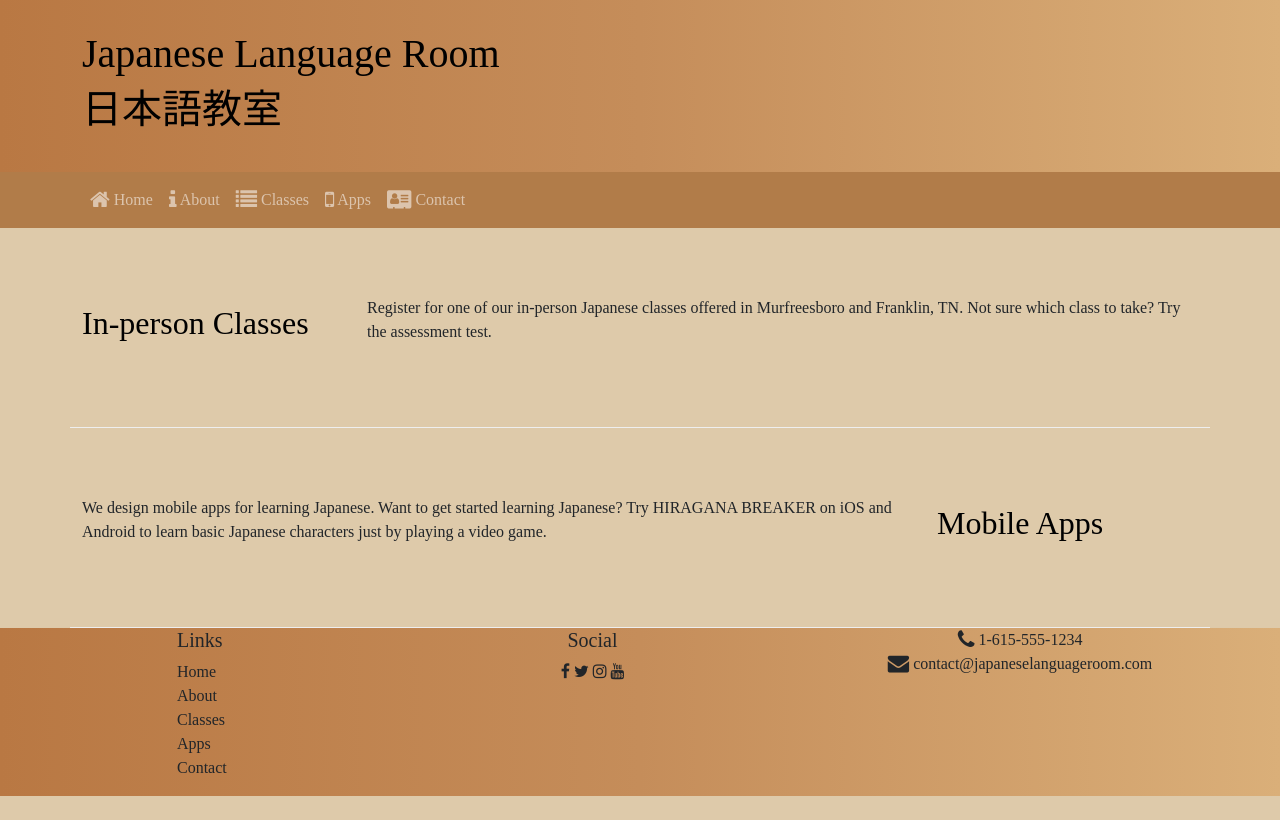
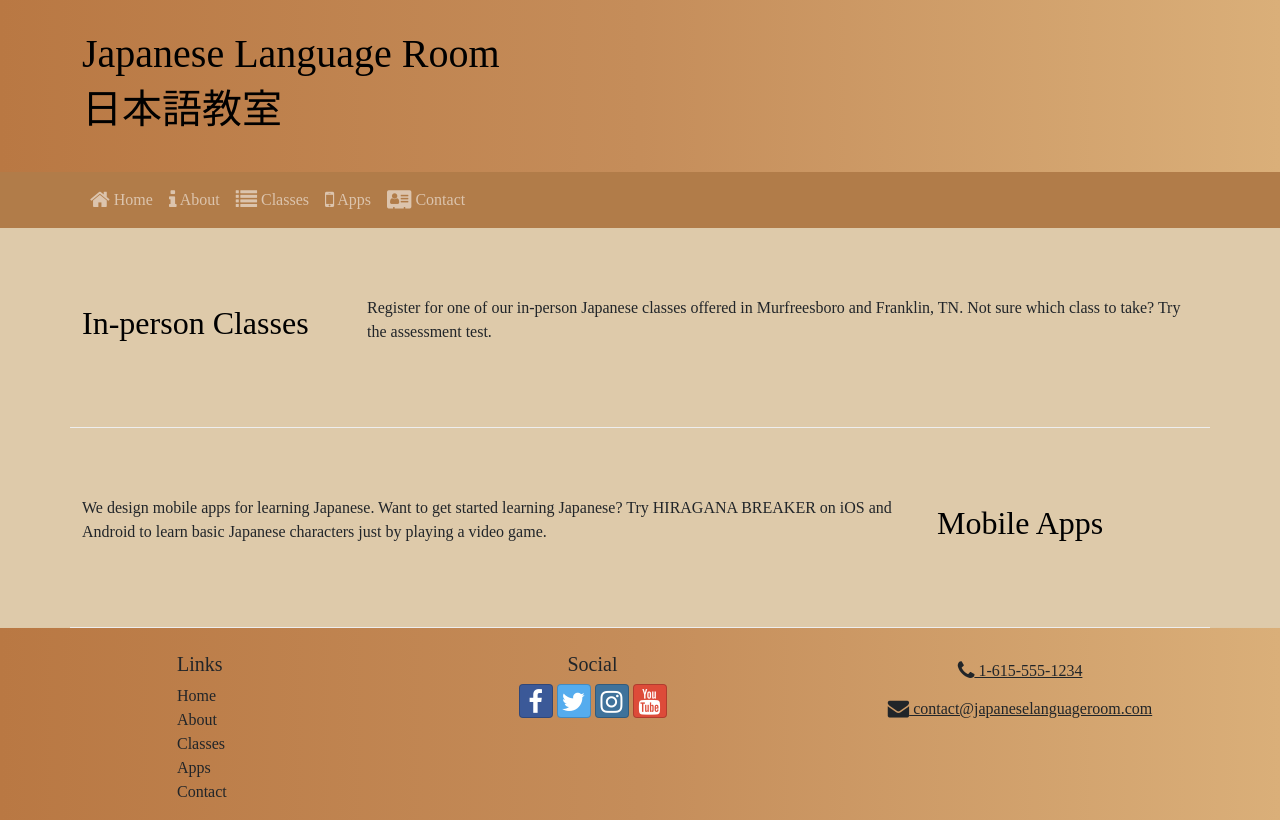
Before and after one commit to Johnsensei/jlr-prototype, a website: page index.html in a window 1280 px wide. Drawn offline with nearby package versions, Linux system fonts and the light colour scheme; a web font is replaced by a local one.

Commit message:
Social Buttons

```diff
--- a/css/styles.css
+++ b/css/styles.css
@@ -18,6 +18,8 @@ header h2 {
   color: black; }
 
 footer{
+  /* margin-top: 1; */
+  /* padding-top: 1; */
   background-image: linear-gradient(to right, rgba(185, 120, 67, 1), rgba(197, 141, 90, 1), rgba(218, 175, 121, 1));
 }
 
--- a/index.html
+++ b/index.html
@@ -10,6 +10,7 @@
 
     <link rel="stylesheet" href="css/styles.css" />
     <link rel="stylesheet" href="node_modules/font-awesome/css/font-awesome.min.css" />
+    <link rel="stylesheet" href="node_modules/bootstrap-social/bootstrap-social.css" />
 
     <title>Japanese Language Room</title>
 </head>
@@ -74,13 +75,15 @@
             </div>
 
     </div>
-<!-- TODO: Add bootstrap classes to footer elements. -->
+
     <footer>
+    <br/>
         <div class="container">
             <div class="row">
                 <div class="col-4 col-sm-2 offset-1">
                     <h5>Links</h5>
-                    <ul class="list-unstyled">
+                    <!-- TODO: Need jquery for the links to list in 2 columns -->
+                    <ul class="list-unstyled columns" data-columns="2">
                         <li><a href="#">Home</a></li>
                         <li><a href="#">About</a></li>
                         <li><a href="#">Classes</a></li>
@@ -91,15 +94,16 @@
 
                 <div class="col-6 col-sm-5 text-center">
                     <h5>Social</h5>
-                    <a href="http://facebook.com/"><i class="fa fa-facebook"></i></a>
-                    <a href="http://twitter.com/"><i class="fa fa-twitter"></i></a>
-                    <a href="http://instagram.com/"><i class="fa fa-instagram"></i></a>
-                    <a href="http://youtube.com/"><i class="fa fa-youtube"></i></a>
+                    <a class="btn btn-social-icon btn-facebook" href="http://facebook.com/"><i class="fa fa-facebook"></i></a>
+                    <a class="btn btn-social-icon btn-twitter" href="http://twitter.com/"><i class="fa fa-twitter"></i></a>
+                    <a class="btn btn-social-icon btn-instagram" href="http://instagram.com/"><i class="fa fa-instagram"></i></a>
+                    <a class="btn btn-social-icon btn-google" href="http://youtube.com/"><i class="fa fa-youtube"></i></a>
                 </div>
 
                 <div class="col-sm-4 text-center">
-                    <i class="fa fa-phone fa-lg text-dark"></i> 1-615-555-1234<br />
-                    <i class="fa fa-envelope fa-lg text-dark"></i> contact@japaneselanguageroom.com
+                    <!-- Can I change the hyperlink text to black? -->
+                    <a role="button" class="btn btn-link text-dark" href="tel:+16155551234"><i class="fa fa-phone fa-lg text-dark"></i> 1-615-555-1234</a><br />
+                    <a role="button" class="btn btn-link text-dark" href="mailto:contact@japaneselanguageroom.com"><i class="fa fa-envelope fa-lg text-dark"></i> contact@japaneselanguageroom.com</a>
                 </div>
             </div>
         </div>
--- a/package.json
+++ b/package.json
@@ -23,6 +23,7 @@
   },
   "dependencies": {
     "bootstrap": "^5.0.1",
+    "bootstrap-social": "^5.1.1",
     "font-awesome": "^4.7.0",
     "jquery": "^3.6.0",
     "popper.js": "^1.16.1"
```
Also changed, not shown: 1 other file.
